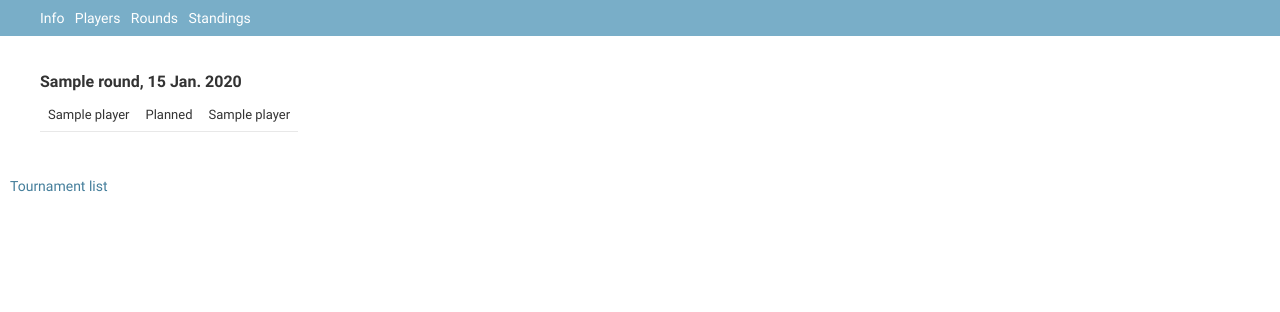
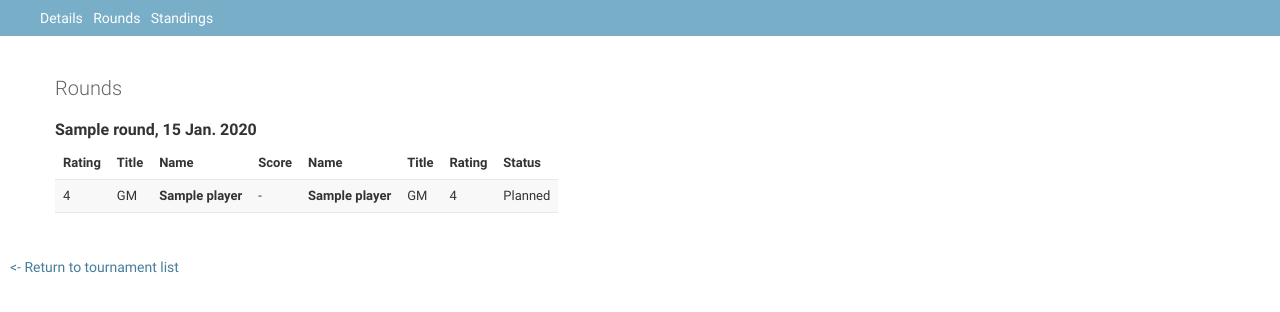
Before and after one commit to gnomeby/swiss-system-chess-tournament, a Django app: page /tournaments/1/rounds/ in a window 1280 px wide. Shown: the part 48-360 px from the top of the page. Run offline with Django 3.2, Linux system fonts and the light colour scheme; tables that the repository leaves empty hold one stand-in row (values such as "Sample post"); parts of the project's set-up code (start-up, migrations or seed data) failed here and were passed over.

Commit message:
Improve look and feel for pages on UI

```diff
--- a/static/css/user.css
+++ b/static/css/user.css
@@ -1,4 +1,30 @@
-.score {
+h1 {
+	padding-top: 1em;
+}
+
+#content {
+    margin: 0 15px;
+}
+
+.tournament-info th {
+	padding-right: 3em;
+}
+.players-list td {
+	padding-right: 2em;
+}
+.players-list .fide_id, .players-list .rating {
+	text-align: right;
+}
+.players-list .name {
+	min-width: 20em;
+	font-weight: bold;
+}
+
+.games-list .name {
+	font-weight: bold;
+}
+
+.standings-table .score {
 	text-align: center;
 	font-size: 1.5em;
 	font-weight: bold;
--- a/templates/base.html
+++ b/templates/base.html
@@ -1,6 +1,10 @@
 {% extends "admin/base.html" %}
 {% load staticfiles %}
 {% load i18n %}
+
+{% block extrahead %}
+<link rel="stylesheet" type="text/css" href="{% static 'css/user.css' %}" />
+{% endblock %}
 
 {% block title %}{{ title }} | {% trans 'Swiss system chess tournaments' %}{% endblock %}
 
--- a/templates/base_tournament.html
+++ b/templates/base_tournament.html
@@ -9,9 +9,7 @@
 {% block title %}{{ title }} | {% trans 'Swiss system chess tournaments' %}{% endblock %}
 
 {% block breadcrumbs %}<div class="breadcrumbs">
-	<a href="{% url 'tournaments:detail' tournament.id %}">{% trans 'Info' %}</a>
-	&nbsp;
-	<a href="{% url 'tournaments:players' tournament.id %}">{% trans 'Players' %}</a>
+	<a href="{% url 'tournaments:details' tournament.id %}">{% trans 'Details' %}</a>
 	&nbsp;
 	<a href="{% url 'tournaments:rounds' tournament.id %}">{% trans 'Rounds' %}</a>
 	&nbsp;
@@ -26,6 +24,6 @@
 
 {% block footer %}
 <div id="footer">
-<a href="{% url 'tournaments:index' %}">{% trans 'Tournament list' %}</a>
+<a href="{% url 'tournaments:index' %}">&lt;- {% trans 'Return to tournament list' %}</a>
 </div>
 {% endblock %}
--- a/tournaments/templates/tournaments/index.html
+++ b/tournaments/templates/tournaments/index.html
@@ -8,7 +8,7 @@
 {% if tournaments_list %}
     <ul>
     {% for tournament in tournaments_list %}
-    	<li><a href="{% url 'tournaments:detail' tournament.id %}">{{ tournament.name }} ({{ tournament.city }}, {{ tournament.start_date }})</a></li>
+    	<li><a href="{% url 'tournaments:details' tournament.id %}">{{ tournament.name }} ({{ tournament.city }}, {{ tournament.start_date }})</a></li>
     {% endfor %}
     </ul>
 {% else %}
--- a/tournaments/templates/tournaments/rounds.html
+++ b/tournaments/templates/tournaments/rounds.html
@@ -1,30 +1,63 @@
 {% extends "base_tournament.html" %}
 {% load i18n %}
 
-{% block title %}{{ tournament.name }}{% endblock %}
+{% block title %}{% trans 'Rounds' %} - {{ tournament.name }}{% endblock %}
 
 {% block content %}
+<h1>{% trans 'Rounds' %}</h1>
 
 {% if rounds %}
 	{% for round in rounds %}
 	<h2>{{ round.name }}, {{ round.round_date }}</h2>
-	<table>
+	<table class="games-list">
+		<tr>
+			<th>{% trans 'Rating' %}</th>
+			<th>{% trans 'Title' %}</th>
+			<th>{% trans 'Name' %}</th>
+			<th>{% trans 'Score' %}</th>
+			<th>{% trans 'Name' %}</th>
+			<th>{% trans 'Title' %}</th>
+			<th>{% trans 'Rating' %}</th>
+			<th>{% trans 'Status' %}</th>
+		</tr>
 	{% for game in games %}
 		{% if game.round == round %}
 		  <tr>
-		    <td>{{ game.player }}</td>
-		    {% if game.status == 'planned' %}
-		    	<td>{{ game.status|capfirst }}</td>
+		  	{% if game.player_color == 'W' %}
+		  		<td>{{ game.player.rating }}</td>
+			    <td>{{ game.player.fide_title|slice:"2:" }}</td>
+			    <td class="name">{{ game.player }}</td>
+			    {% if game.status == 'planned' %}
+			    	<td class="score">-</td>
+			    {% else %}
+			    	<td class="score">{{ game.player_score }} : {{ game.opponent_score }}</td>
+			    {% endif %}
+			    <td class="name">{{ game.opponent }}</td>
+			    <td>{{ game.opponent.fide_title|slice:"2:" }}</td>
+			    <td>{{ game.opponent.rating }}</td>
+			    <td>{{ game.status|capfirst }}</td>
 		    {% else %}
-		    	<td>{{ game.player_score }} : {{ game.opponent_score }}</td>
+			    <td>{{ game.opponent.rating }}</td>
+			    <td>{{ game.opponent.fide_title|slice:"2:" }}</td>
+			    <td class="name">{{ game.opponent }}</td>
+			    {% if game.status == 'planned' %}
+			    	<td class="score">-</td>
+			    {% else %}
+			    	<td class="score">{{ game.opponent_score }} : {{ game.player_score }}</td>
+			    {% endif %}
+			    <td class="name">{{ game.player }}</td>
+			    <td>{{ game.player.fide_title|slice:"2:" }}</td>
+			    <td>{{ game.player.rating }}</td>
+			    <td>{{ game.status|capfirst }}</td>
 		    {% endif %}
-		    <td>{{ game.opponent }}</td>
 		  </tr>
 		{% endif %}
 	{% endfor %}
 	</table>
 
 	{% endfor %}
+{% else %}
+	<h2>{% trans 'No rounds have been setup.' %}</h2>
 {% endif %}
 
 {% endblock %}
--- a/tournaments/urls.py
+++ b/tournaments/urls.py
@@ -4,8 +4,7 @@ from tournaments import views
 
 urlpatterns = patterns('',
     url(r'^$', views.IndexView.as_view(), name='index'),
-    url(r'^(?P<pk>\d+)/$', views.DetailView.as_view(), name='detail'),
-    url(r'^(?P<pk>\d+)/players/$', views.PlayersView.as_view(), name='players'),
+    url(r'^(?P<pk>\d+)/$', views.details, name='details'),
     url(r'^(?P<pk>\d+)/rounds/$', views.rounds, name='rounds'),
     url(r'^(?P<pk>\d+)/standings/$', views.standings, name='standings'),
 )
--- a/tournaments/views.py
+++ b/tournaments/views.py
@@ -10,20 +10,19 @@ class IndexView(generic.ListView):
         return Tournament.objects.order_by('-start_date')
 
 
-class DetailView(generic.DetailView):
-    model = Tournament
-    template_name = 'tournaments/detail.html'
-
-
-class PlayersView(generic.DetailView):
-    model = Tournament
-    template_name = 'tournaments/players.html'
+def details(request, pk):
+    tournament = get_object_or_404(Tournament, pk=pk)
+    players = tournament.players.order_by('name')
+    return render(request, 'tournaments/details.html', {
+                                                       'tournament': tournament,
+                                                       'players': players,
+                                                       })
 
 
 def rounds(request, pk):
     tournament = get_object_or_404(Tournament, pk=pk)
     rounds = Round.objects.filter(tournament=pk)
-    games = Game.objects.filter(round__tournament=pk)
+    games = Game.objects.filter(round__tournament=pk).order_by('round')
     return render(request, 'tournaments/rounds.html', {
                                                        'tournament': tournament,
                                                        'rounds': rounds,
```
Also changed, not shown: tournaments/templates/tournaments/detail.html (deleted, +0 -27 lines), tournaments/templates/tournaments/details.html (added, +47 -0 lines), tournaments/templates/tournaments/players.html (deleted, +0 -27 lines), tournaments/templates/tournaments/standings.html (+6 -2 lines).
